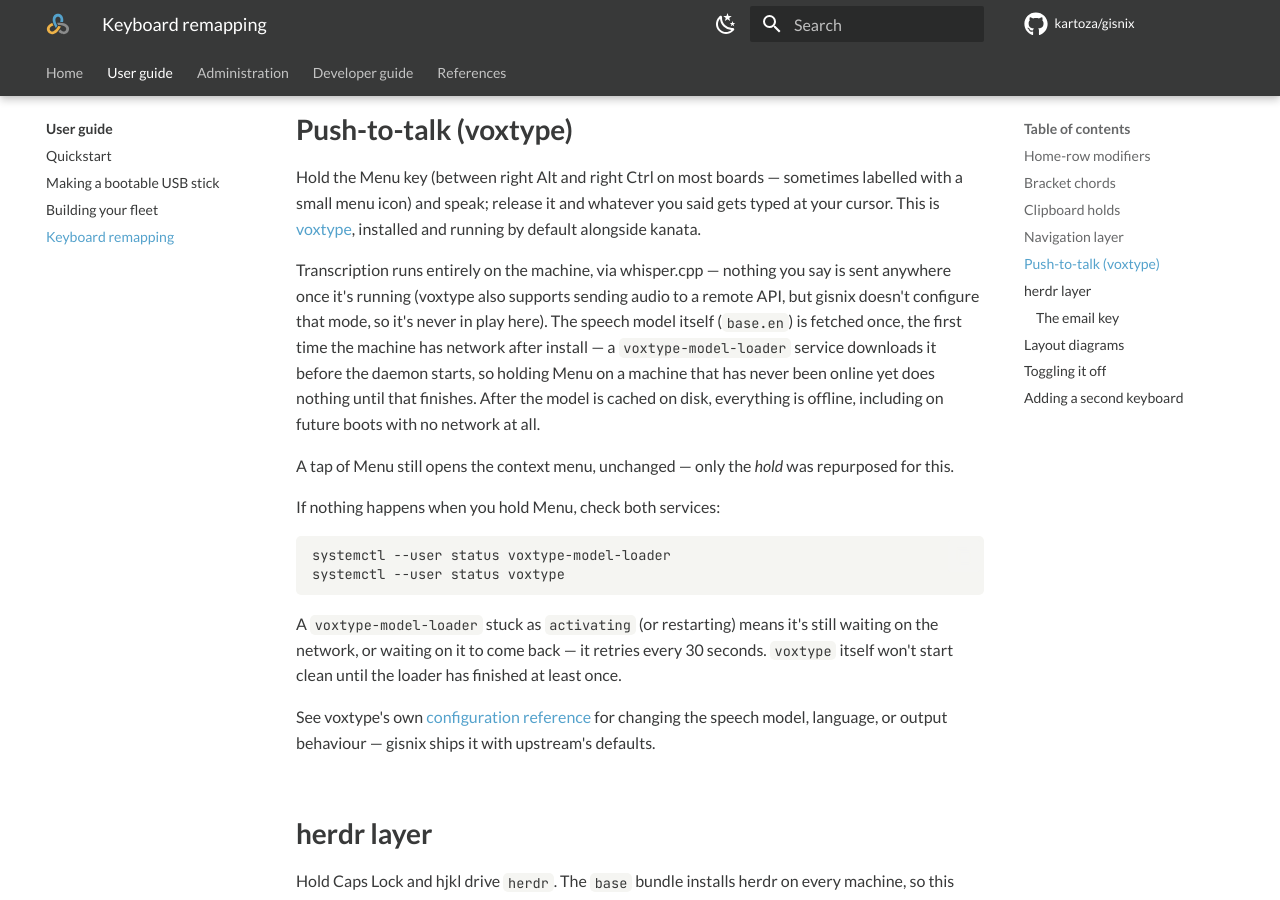
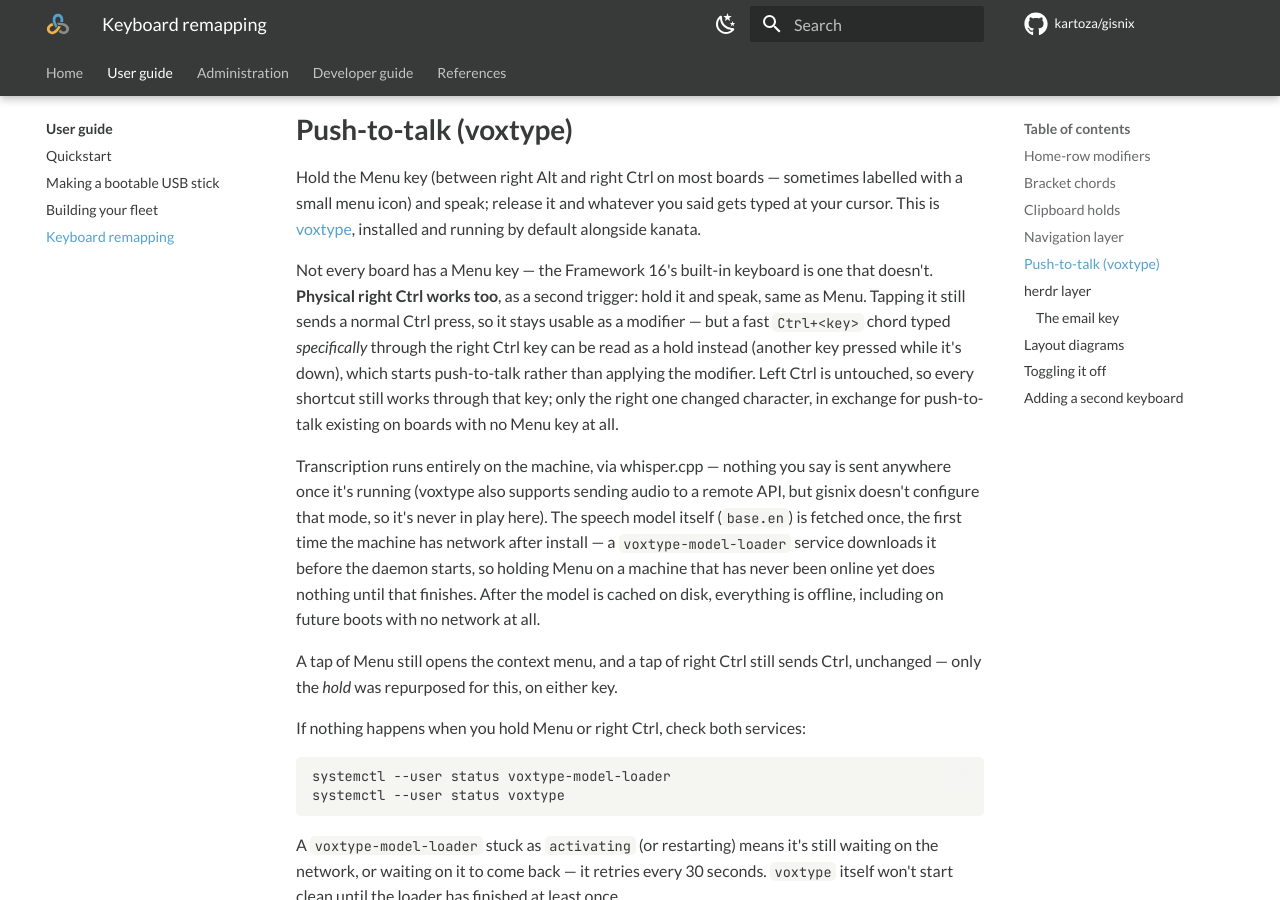
Before and after one commit to kartoza/gisnix, an MkDocs documentation site: the page built from docs/user/keyboard.md, in a window 1280 px wide and 900 px high, scrolled down 3431 px. Built offline with MkDocs 1.6.1 and Material for MkDocs 9.7.7, drawn with Linux system fonts in a browser that asks for light colours; comment, search, counter and statistics services are not loaded.

Commit message:
feat(kanata): physical right Ctrl as a second voxtype push-to-talk trigger
Menu doesn't exist on every board — the Framework 16's built-in keyboard
has none — so voxtypePtt (already default-on) now also binds hold on
physical right Ctrl to the same push-to-talk start/stop, alongside Menu.
Tap still sends a normal Ctrl press either way.

Trade-off, accepted deliberately: adding right Ctrl to defsrc means
kanata decides tap vs hold for it, and a fast Ctrl+<key> chord typed
through the right Ctrl key specifically can resolve as a hold (another
key pressed while it's down) and run push-to-talk instead of applying
the modifier. Left Ctrl is untouched, so every shortcut still works
through that key.

Verified defsrc/deflayer column counts stay aligned across all 8
combinations of voxtypePtt/herdrLayer/aercLayer — the three flags that
add or remove columns from the shared row.

````diff
--- a/docs/user/keyboard.md
+++ b/docs/user/keyboard.md
@@ -117,6 +117,17 @@ whatever you said gets typed at your cursor. This is
 [voxtype](https://github.com/peteonrails/voxtype), installed and running
 by default alongside kanata.
 
+Not every board has a Menu key — the Framework 16's built-in keyboard is
+one that doesn't. **Physical right Ctrl works too**, as a second trigger:
+hold it and speak, same as Menu. Tapping it still sends a normal Ctrl
+press, so it stays usable as a modifier — but a fast `Ctrl+<key>` chord
+typed *specifically* through the right Ctrl key can be read as a hold
+instead (another key pressed while it's down), which starts push-to-talk
+rather than applying the modifier. Left Ctrl is untouched, so every
+shortcut still works through that key; only the right one changed
+character, in exchange for push-to-talk existing on boards with no Menu
+key at all.
+
 Transcription runs entirely on the machine, via whisper.cpp — nothing you
 say is sent anywhere once it's running (voxtype also supports sending
 audio to a remote API, but gisnix doesn't configure that mode, so it's
@@ -127,10 +138,11 @@ holding Menu on a machine that has never been online yet does nothing
 until that finishes. After the model is cached on disk, everything is
 offline, including on future boots with no network at all.
 
-A tap of Menu still opens the context menu, unchanged — only the *hold*
-was repurposed for this.
+A tap of Menu still opens the context menu, and a tap of right Ctrl still
+sends Ctrl, unchanged — only the *hold* was repurposed for this, on
+either key.
 
-If nothing happens when you hold Menu, check both services:
+If nothing happens when you hold Menu or right Ctrl, check both services:
 
 ```
 systemctl --user status voxtype-model-loader
````
Also changed, not shown: 1 other file.
